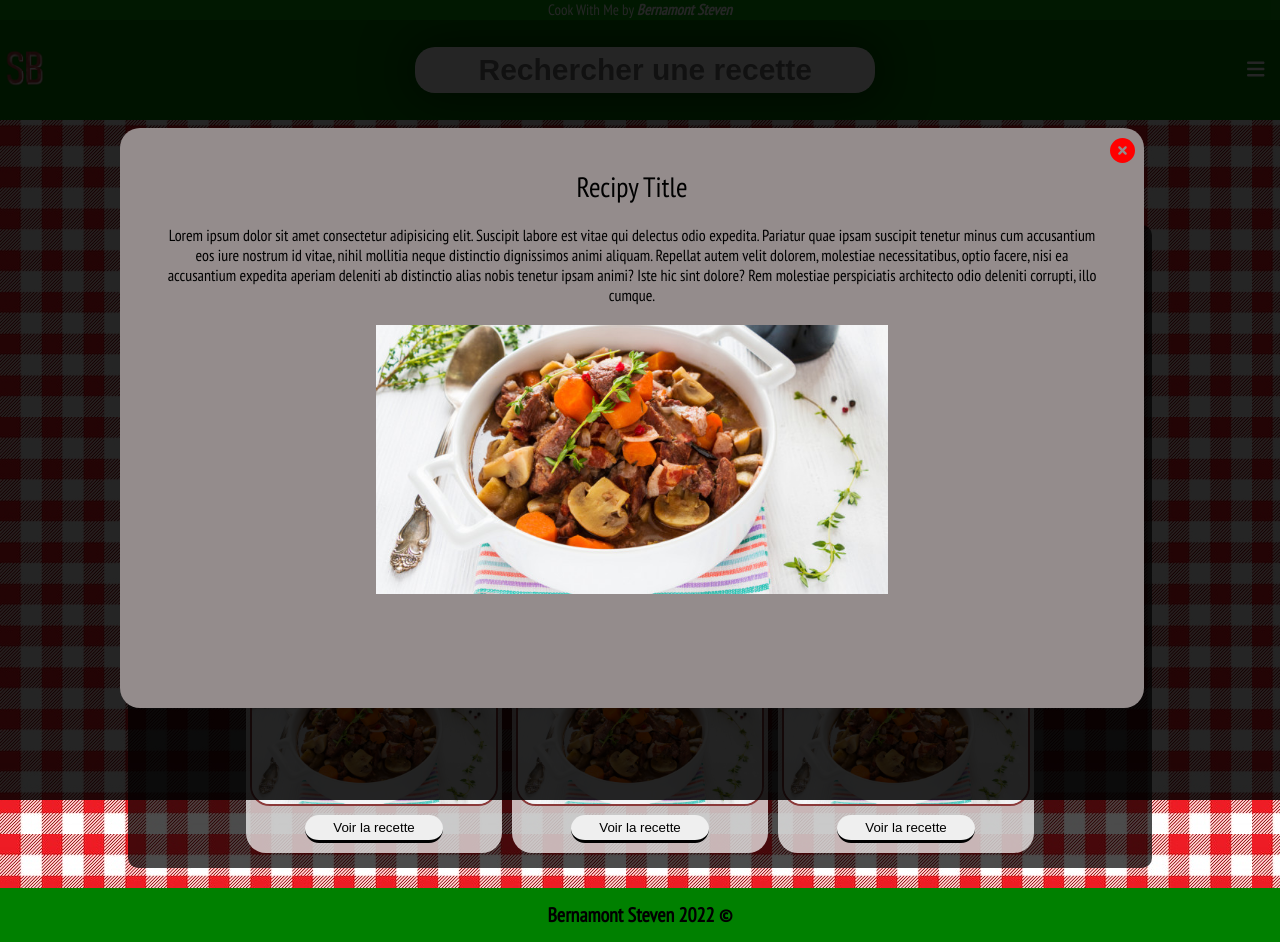
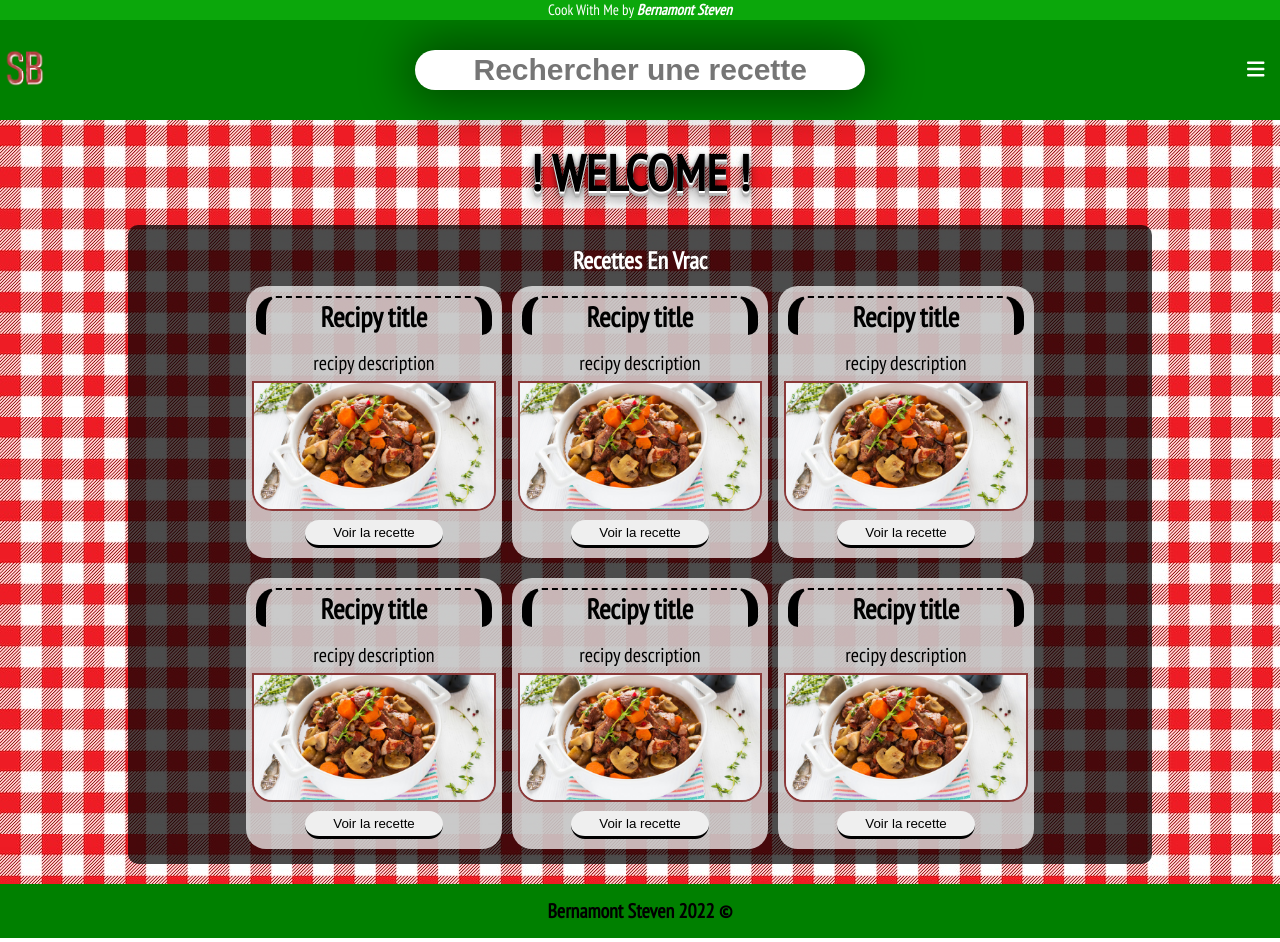
Before and after one commit to Azciop/Kumanri_recipy_website, a Vue app in the folder kumanri-recipy/: page / in a window 1280 px wide. Built offline with nearby package versions, Linux system fonts and the light colour scheme.

Commit message:
created modal

```diff
--- a/kumanri-recipy/package.json
+++ b/kumanri-recipy/package.json
@@ -1,5 +1,5 @@
 {
-  "name": "groupomania",
+  "name": "kumanri-recipies",
   "version": "0.1.0",
   "private": true,
   "scripts": {
--- a/kumanri-recipy/src/App.vue
+++ b/kumanri-recipy/src/App.vue
@@ -8,11 +8,13 @@
   import mainPage from './components/mainPage.vue';
   import pageNotFound from './components/notFound.vue';
 
+
 export default {
   name: 'App',
   components: {
     mainPage,
     pageNotFound,
+
   }
 }
 </script>
@@ -22,8 +24,11 @@ export default {
 #app {
   font-family: 'PT Sans Narrow', sans-serif;
 }
-body {
-  margin: 0;
-  padding: 0;
-}
+*,
+    ::before,
+    ::after {
+        margin: 0;
+        padding: 0;
+        box-sizing: border-box;
+    }
 </style>
--- a/kumanri-recipy/src/components/mainPage.vue
+++ b/kumanri-recipy/src/components/mainPage.vue
@@ -1,4 +1,5 @@
 <template>
+
   <body>
     <header>
       <div class="banniere">Cook With Me by <i><b>Bernamont Steven</b></i></div>
@@ -6,11 +7,12 @@
         <div class="nav-content">
           <a href="./"><img class="header-logo" src="../assets/logo-website.png" alt="logo du site" /></a>
           <div class="search-wrapper">
-            <input class="input-search" type="text" v-model="searchQuery" placeholder="Rechercher une recette" >
+            <input class="input-search" type="text" v-model="searchQuery" placeholder="Rechercher une recette">
           </div>
           <div class="navbar">
             <div class="dropdown">
-    <button class="dropbtn"><font-awesome-icon class="icon-navbar" icon="fa-solid fa-bars" />
+              <button class="dropbtn">
+                <font-awesome-icon class="icon-navbar" icon="fa-solid fa-bars" />
               </button>
               <div class="dropdown-content">
                 <a href="./">Acceuil</a>
@@ -21,6 +23,11 @@
       </nav>
     </header>
     <main>
+      <modal :open="isOpen" @close="isOpen = !isOpen">
+              <h3>recipy title</h3>
+              <p>recipy description</p>
+              <img src="../assets/recipy-img-test.jpeg" alt="" class="img-modal">
+            </modal>
       <h1>! Welcome !</h1>
       <section id="bulk-recipy">
         <h2 class="bulk-title">Recettes en vrac</h2>
@@ -29,41 +36,40 @@
             <h3>Recipy title</h3>
             <p>recipy description</p>
             <img class="recipy-img" src="../assets/recipy-img-test.jpeg" alt="">
-           <button class="btn btn-recipy" @click="showModal = true">Voir la recette</button>
+            <button class="btn btn-recipy"  @click="isOpen = true">Voir la recette</button>
           </div>
           <div class="recipy-unity">
             <h3>Recipy title</h3>
             <p>recipy description</p>
             <img class="recipy-img" src="../assets/recipy-img-test.jpeg" alt="">
-           <button class="btn btn-recipy" @click="showModal = true">Voir la recette</button>
+            <button class="btn btn-recipy" >Voir la recette</button>
           </div>
           <div class="recipy-unity">
             <h3>Recipy title</h3>
             <p>recipy description</p>
             <img class="recipy-img" src="../assets/recipy-img-test.jpeg" alt="">
-           <button class="btn btn-recipy" @click="showModal = true">Voir la recette</button>
+            <button class="btn btn-recipy" >Voir la recette</button>
           </div>
           <div class="recipy-unity">
             <h3>Recipy title</h3>
             <p>recipy description</p>
             <img class="recipy-img" src="../assets/recipy-img-test.jpeg" alt="">
-           <button class="btn btn-recipy" @click="showModal = true">Voir la recette</button>
+            <button class="btn btn-recipy" >Voir la recette</button>
           </div>
           <div class="recipy-unity">
             <h3>Recipy title</h3>
             <p>recipy description</p>
             <img class="recipy-img" src="../assets/recipy-img-test.jpeg" alt="">
-           <button class="btn btn-recipy" @click="showModal = true">Voir la recette</button>
+            <button class="btn btn-recipy" >Voir la recette</button>
           </div>
           <div class="recipy-unity">
             <h3>Recipy title</h3>
             <p>recipy description</p>
             <img class="recipy-img" src="../assets/recipy-img-test.jpeg" alt="">
-           <button class="btn btn-recipy" @click="showModal = true">Voir la recette</button>
+            <button class="btn btn-recipy" >Voir la recette</button>
           </div>
         </div>
       </section>
-      <selectedRecipyModal @close-modal="showModal = false" />
     </main>
     <footer>
       <p>Bernamont Steven 2022 © </p>
@@ -72,20 +78,36 @@
 </template>
 
 <script>
-import selectedRecipyModal from './selectedRecipyModal.vue'
+
+// Axios
+
+import * as Vue from "vue";
+import VueAxios from "vue-axios";
+const axios = require("axios");
+
+const app = Vue.createApp();
+app.use(VueAxios, axios);
+
+// Modal
+import { ref } from "vue";
+import Modal from "./modalRecipy.vue";
 
 export default {
-  components: { selectedRecipyModal },
+    components: { Modal },
+    setup () {
+const isOpen = ref(false)
+
+return { isOpen}
+    },
   name: "mainPage",
   data() {
     return {
-      showModal: false,
+
     }
-  }
+  },
 }
 </script>
 <style lang="css">
-
 .banniere {
   position: absolute;
   width: 100%;
@@ -95,12 +117,15 @@ color: #fff;
   text-align: center;
   font-size: 15px;
 }
+
 body {
-  background:url("../assets/tablecloth-background.jpg") ;
+  background: url("../assets/tablecloth-background.jpg");
 }
+
 nav {
   padding-top: 20px;
 }
+
 .nav-content {
   display: flex;
   flex-direction: row;
@@ -108,13 +133,16 @@ nav {
   background-color: rgb(0, 128, 0);
   align-items: center;
 }
+
 .header-logo {
   width: 50px;
 }
+
 .navbar {
   overflow: hidden;
   font-family: Arial;
 }
+
 .navbar a {
   float: left;
   font-size: 16px;
@@ -123,13 +151,16 @@ nav {
   padding: 14px 16px;
   text-decoration: none;
 }
+
 .icon-navbar {
   font-size: 20px;
 }
+
 .dropdown {
   float: left;
   overflow: hidden;
 }
+
 .dropdown .dropbtn {
   font-size: 16px;
   border: none;
@@ -140,17 +171,19 @@ nav {
   font-family: inherit;
   margin: 0;
 }
+
 .dropdown-content {
   display: none;
   position: absolute;
   background-color: #f9f9f9;
   min-width: 160px;
-  box-shadow: 0px 8px 16px 0px rgba(0,0,0,0.2);
+  box-shadow: 0px 8px 16px 0px rgba(0, 0, 0, 0.2);
   z-index: 1;
   right: 0;
   top: 74px;
   opacity: 0.8;
 }
+
 .dropdown-content a {
   float: none;
   color: black;
@@ -161,68 +194,80 @@ nav {
   text-align: left;
   opacity: 1;
 }
+
 .dropdown-content a:hover {
   background-color: rgb(0, 0, 0);
   color: white;
 }
+
 .dropdown:hover .dropdown-content {
   display: block;
 }
+
 .search-wrapper {
   max-width: 450px;
   width: 50%;
   min-width: 200px;
 
 }
+
 .input-search {
   text-align: center;
   width: 100%;
   border-radius: 20px;
-  border:none;
+  border: none;
   font-weight: bold;
   padding: 3px 5px;
-  -webkit-box-shadow: 1px 1px 50px 9px rgba(0,0,0,0.45);
-box-shadow: 1px 1px 50px 9px rgba(0,0,0,0.45);
+  -webkit-box-shadow: 1px 1px 50px 9px rgba(0, 0, 0, 0.45);
+  box-shadow: 1px 1px 50px 9px rgba(0, 0, 0, 0.45);
 }
+
 .input-search:focus {
   outline: none;
   text-align: left;
 }
+
 .input-search:focus::placeholder {
   color: transparent;
 }
+
 main {
   text-align: center;
 }
+
 main h1 {
   text-transform: uppercase;
   font-size: 50px;
   margin: 20px 0 0 0;
-  text-shadow: 0 1px 0 #ffffff, 0 2px 0 #ffffff, 0 3px 0 #bbb, 0 4px 0 #b9b9b9, 0 5px 0 #aaa, 0 6px 1px rgba(0,0,0,.1), 0 0 5px rgba(0,0,0,.1), 0 1px 3px rgba(0,0,0,.3), 0 3px 5px rgba(0,0,0,.2), 0 5px 10px rgba(0,0,0,.25), 0 10px 10px rgba(0,0,0,.2), 0 20px 20px rgba(0,0,0,.15), -2px -2px 0px rgba(0,0,0,0);
+  text-shadow: 0 1px 0 #ffffff, 0 2px 0 #ffffff, 0 3px 0 #bbb, 0 4px 0 #b9b9b9, 0 5px 0 #aaa, 0 6px 1px rgba(0, 0, 0, .1), 0 0 5px rgba(0, 0, 0, .1), 0 1px 3px rgba(0, 0, 0, .3), 0 3px 5px rgba(0, 0, 0, .2), 0 5px 10px rgba(0, 0, 0, .25), 0 10px 10px rgba(0, 0, 0, .2), 0 20px 20px rgba(0, 0, 0, .15), -2px -2px 0px rgba(0, 0, 0, 0);
 }
+
 #bulk-recipy {
   display: flex;
   flex-direction: column;
   justify-content: center;
   align-items: center;
-  background-color: rgba(0,0,0,.7);
+  background-color: rgba(0, 0, 0, .7);
   margin: 20px 10%;
   text-align: center;
   padding: 0 0 5px 0;
   border-radius: 10px;
 }
+
 .bulk-list {
   display: flex;
   flex-direction: column;
   align-items: center;
 }
+
 .bulk-title {
   color: white;
-  opacity: 1  !important;
+  opacity: 1 !important;
   text-transform: capitalize;
   text-align: center;
   margin: 20px 0 0 0;
 }
+
 .recipy-unity {
   width: 95%;
   background-color: rgba(255, 255, 255, 0.7);
@@ -231,9 +276,10 @@ main h1 {
   height: auto;
 
 }
+
 .recipy-unity h3 {
   margin: 10px;
-  padding:0 0 0 0;
+  padding: 0 0 0 0;
   color: black;
   font-size: 28px;
   border-top: black 2px dashed;
@@ -241,11 +287,13 @@ main h1 {
   border-right: black 10px solid;
   border-radius: 20px 20px 10px 10px;
 }
+
 .recipy-unity p {
   margin: 0;
   padding: 5px 0 0 0;
   font-size: 20px;
 }
+
 .recipy-unity img {
   width: 95%;
   height: 100%;
@@ -255,6 +303,7 @@ main h1 {
   margin: 5px 0 5px 0;
   border: 2px solid rgb(139, 57, 57);
 }
+
 .btn-recipy {
   margin: 0 0 10px 0;
   border: none;
@@ -262,9 +311,16 @@ main h1 {
   border-radius: 18px;
   border-bottom: black 3px solid;
 }
+
 .btn-recipy:hover {
   border: 0;
 }
+
+.img-modal {
+  width: 100%;
+  height: auto;
+}
+
 footer {
   text-align: center;
   width: 100%;
@@ -273,6 +329,7 @@ footer {
   background-color: rgb(0, 128, 0);
   position: relative;
 }
+
 footer p {
   margin: 0;
   position: absolute;
@@ -288,16 +345,19 @@ footer p {
   .nav-content {
     height: 100px;
   }
+
   .bulk-list {
     flex-direction: row;
     flex-wrap: wrap;
     justify-content: center;
     align-items: center;
   }
+
   .recipy-unity {
     width: 25%;
     margin: 10px 5px;
   }
+
   .input-search {
     height: 40px;
     font-size: 30px;
--- /dev/null
+++ b/kumanri-recipy/src/components/modalRecipy.vue
@@ -0,0 +1,76 @@
+<template>
+    <transition name="fade">
+        <div class="vue-modal" v-show="open">
+        <transition name="drop-in">
+            <div class="vue-modal-inner" v-show="open">
+            <div class="vue-modal-content">
+                <slot />
+                <button type="button" @click="$emit('close')">Close</button>
+            </div>
+        </div>
+        </transition>
+    </div>
+    </transition>
+</template>
+
+<script>
+    export default {
+        props: {
+            open: {
+
+            }
+        }
+    }
+</script>
+
+<style>
+    .vue-modal {
+        position: fixed;
+        top: 0;
+        left: 0;
+        right: 0;
+        bottom: 0;
+        width: 100%;
+        height: 100%;
+        overflow-x: hidden;
+        overflow-y: auto;
+        background-color: rgba(0, 0, 0, 0.4);
+        z-index: 1;
+
+    }
+    .vue-modal-inner {
+        max-width: 500px;
+        margin: 2rem auto;
+
+    }
+
+    .vue-modal-content {
+        position: relative;
+        background-color: #fff;
+        border: 1px solid rgba(0, 0, 0, 0.3);
+        background-clip: padding-box;
+        border-radius: 0.3rem;
+        padding: 1rem;
+    }
+
+    .fade-enter-active,
+    .fade-leave-active {
+        transition: opacity 0.5s;
+    }
+
+    .fade-enter-from,
+    .fade-leave-to {
+        opacity: 0;
+    }
+
+    .drop-in-enter-active,
+    .drop-in-leave-active {
+        transition: all 0.3s ease-out;
+    }
+
+    .drop-in-enter-from,
+    .drop-in-leave-to {
+        opacity: 0;
+        transform: translateY(-50px);
+    }
+</style>
--- a/kumanri-recipy/src/components/selectedRecipyModal.vue
+++ /dev/null
@@ -1,88 +0,0 @@
-<template>
-    <div class="modal-overlay" @click="$emit('close-modal')">
-        <div class="modal">
-            <h6>Recipy Title</h6>
-            <p>Lorem ipsum dolor sit amet consectetur adipisicing elit. Suscipit labore est vitae qui delectus odio
-                expedita. Pariatur quae ipsam suscipit tenetur minus cum accusantium eos iure nostrum id vitae, nihil
-                mollitia neque distinctio dignissimos animi aliquam. Repellat autem velit dolorem, molestiae
-                necessitatibus, optio facere, nisi ea accusantium expedita aperiam deleniti ab distinctio alias nobis
-                tenetur ipsam animi? Iste hic sint dolore? Rem molestiae perspiciatis architecto odio deleniti corrupti,
-                illo cumque.</p>
-            <img src="../assets/recipy-img-test.jpeg" alt="">
-        </div>
-        <div class="close" @click="$emit('close-modal')">
-            <font-awesome-icon class="close-img" icon="fa-solid fa-circle-xmark" />
-        </div>
-    </div>
-</template>
-
-<script>
-export default {
-}
-</script>
-
-<style>
-.modal-overlay {
-    position: fixed;
-    top: 0;
-    bottom: 0;
-    left: 0;
-    right: 0;
-    display: flex;
-    justify-content: center;
-    background-color: #000000da;
-}
-
-.modal {
-    position: relative;
-    text-align: center;
-    background-color: rgb(148, 140, 140);
-    height: auto;
-    max-height: 500px;
-    width: 80%;
-    margin-top: 10%;
-    padding: 40px 0;
-    border-radius: 20px;
-}
-
-.close {
-    position: relative;
-    margin: 10% 0 0 16px;
-    cursor: pointer;
-}
-
-.close-img {
-    position: absolute;
-    font-size: 25px;
-    color: red;
-    top: 10px;
-    right: 25px;
-}
-
-h6 {
-    font-weight: 500;
-    font-size: 28px;
-    margin: 0;
-}
-
-p {
-    font-size: 16px;
-    margin: 20px 40px;
-}
-
-img {
-    width: 50%;
-    height: auto;
-    object-fit: cover;
-}
-
-.btn-modal {
-    background-color: #ac003e;
-    width: 150px;
-    height: 40px;
-    color: white;
-    font-size: 14px;
-    border-radius: 16px;
-    margin-top: 10px;
-}
-</style>
--- a/kumanri-recipy/src/router.js
+++ b/kumanri-recipy/src/router.js
@@ -1,6 +1,7 @@
 import { createRouter, createWebHistory } from "vue-router";
 import mainPage from './components/mainPage.vue';
 import pageNotFound from './components/notFound.vue';
+
 
 const routes = [
     {
@@ -11,6 +12,7 @@ const routes = [
         path: '/',
         component: mainPage,
     },
+
     {
         path: "/:catchAll(.*)",
         name: "NotFound",
```
Also changed, not shown: kumanri-recipy/src/components/productList.vue (added, +15 -0 lines), 1 other file (tests, documents, lock files or other folders). Lines whose indentation alone changed are shown as unchanged.
